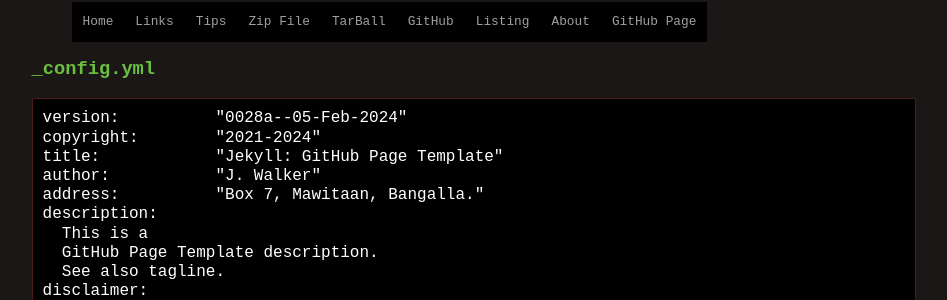
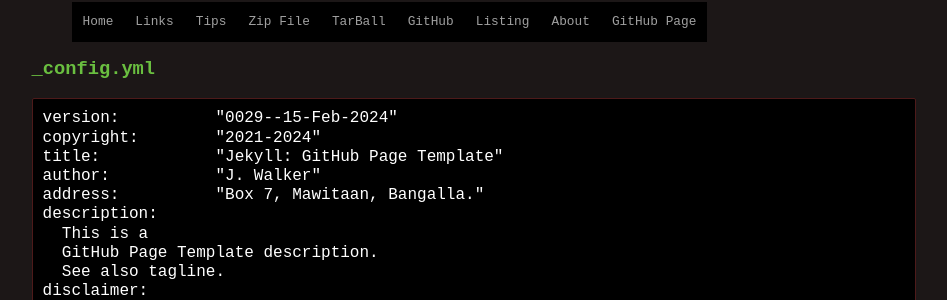
Before and after one commit to virdianhrn/template, a Jekyll site: the page built from 000.md, in a window 1280 px wide and 1400 px high. Shown: the part 169-469 px from the top of the window, without its empty margins (166-1113 px from the left). Built offline with Jekyll 4.4.1, drawn with Linux system fonts in a browser that asks for light colours; some of the changed text lies outside the part shown.

Commit message:
modified:   000.md modified:   _config.yml deleted:    template.tar.bz2 modified:   template.tar.xz modified:   template.zip

````diff
--- a/000.md
+++ b/000.md
@@ -5,7 +5,7 @@
 ### _config.yml
 
 ```
-version:          "0028a--05-Feb-2024"
+version:          "0029--15-Feb-2024"
 copyright:        "2021-2024"
 title:            "Jekyll: GitHub Page Template"
 author:           "J. Walker"
--- a/_config.yml
+++ b/_config.yml
@@ -1,4 +1,4 @@
-version:          "0028a--05-Feb-2024"
+version:          "0029--15-Feb-2024"
 copyright:        "2021-2024"
 title:            "Jekyll: GitHub Page Template"
 author:           "J. Walker"
````
Also changed, not shown: 3 other files.
